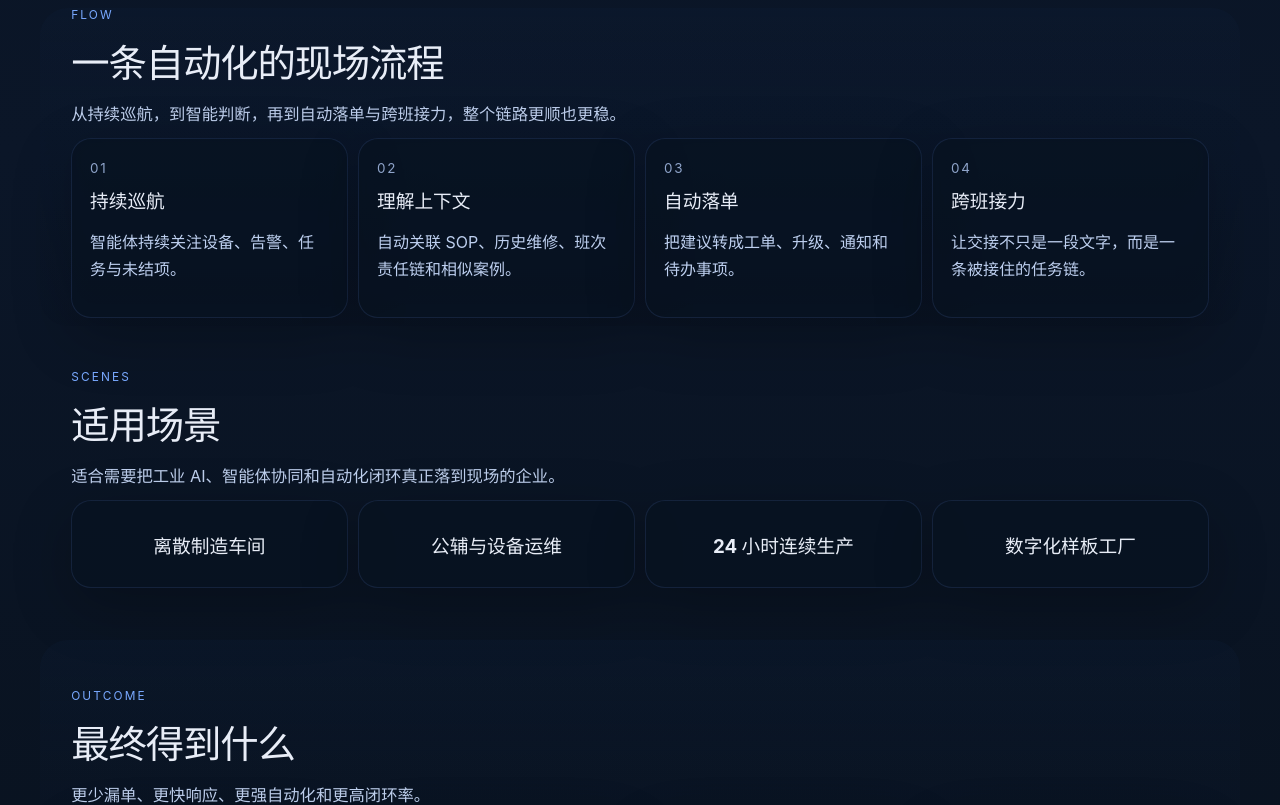
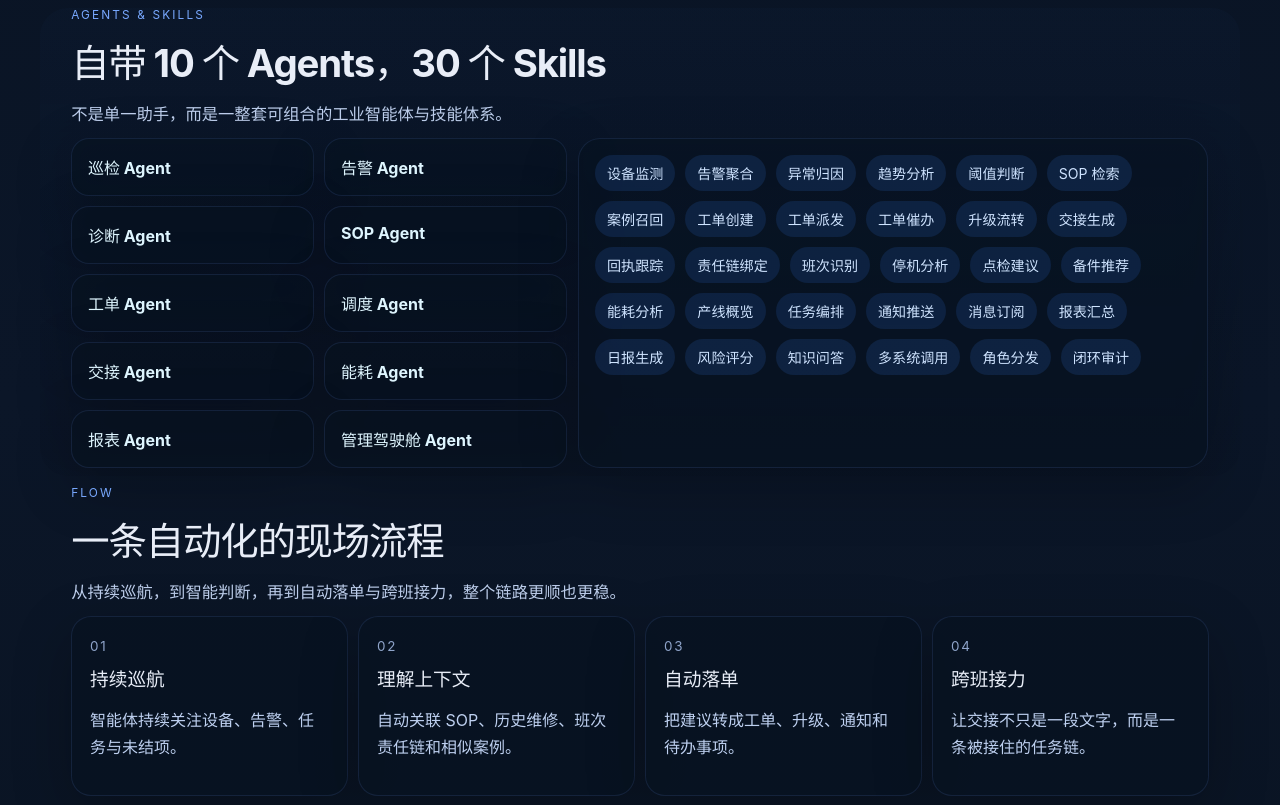
Before and after one commit to Roycent/IndustryClawStory, a React (Vite) app: page / in a window 1280 px wide. Shown: the part 1040-1845 px from the top of the page. Built offline with nearby package versions, Linux system fonts and the light colour scheme.

Commit message:
feat: add agents and skills section

```diff
--- a/src/App.css
+++ b/src/App.css
@@ -113,7 +113,7 @@ a { color: inherit; text-decoration: none; }
 .primary-btn:hover, .secondary-btn:hover { transform: translateY(-1px); }
 .hero-panel { display: flex; flex-direction: column; gap: 10px; }
 
-.panel-card, .value-card, .scene-card, .cta-card, .process-card, .outcome-pill, .role-pill {
+.panel-card, .value-card, .scene-card, .cta-card, .process-card, .outcome-pill, .role-pill, .agent-card, .skill-cloud {
   background: rgba(8, 18, 33, 0.72);
   border: 1px solid rgba(113, 159, 255, 0.12);
   box-shadow: 0 18px 60px rgba(0, 0, 0, 0.24);
@@ -167,9 +167,44 @@ a { color: inherit; text-decoration: none; }
   font-size: clamp(1.9rem, 3vw, 2.8rem);
   letter-spacing: -0.03em;
 }
-.value-grid, .scene-grid, .process-grid, .outcome-row, .role-row {
+.value-grid, .scene-grid, .process-grid, .outcome-row, .role-row, .agent-grid {
   display: grid;
   gap: 10px;
+}
+
+.agent-skill-layout {
+  display: grid;
+  grid-template-columns: 1.1fr 1.4fr;
+  gap: 12px;
+}
+
+.agent-grid {
+  grid-template-columns: repeat(2, minmax(0, 1fr));
+}
+
+.agent-card {
+  border-radius: 18px;
+  padding: 16px;
+  font-weight: 700;
+  color: #dff6ff;
+}
+
+.skill-cloud {
+  border-radius: 22px;
+  padding: 16px;
+  display: flex;
+  flex-wrap: wrap;
+  gap: 10px;
+  align-content: flex-start;
+}
+
+.skill-chip {
+  border-radius: 999px;
+  padding: 8px 12px;
+  background: rgba(59, 130, 246, 0.14);
+  color: #cfe4ff;
+  font-size: 0.88rem;
+  white-space: nowrap;
 }
 .triple-grid { grid-template-columns: repeat(3, minmax(0, 1fr)); }
 .single-line-grid, .process-grid, .outcome-row, .role-row { grid-template-columns: repeat(4, minmax(0, 1fr)); }
@@ -220,7 +255,7 @@ a { color: inherit; text-decoration: none; }
 .delay-3 { transition-delay: 0.24s; }
 
 @media (max-width: 1080px) {
-  .hero-content, .triple-grid, .single-line-grid, .process-grid, .outcome-row, .role-row {
+  .hero-content, .triple-grid, .single-line-grid, .process-grid, .outcome-row, .role-row, .agent-skill-layout, .agent-grid {
     grid-template-columns: 1fr;
   }
   .section, .hero { padding-left: 20px; padding-right: 20px; }
@@ -248,4 +283,5 @@ a { color: inherit; text-decoration: none; }
   .hero-actions { flex-direction: column; }
   .primary-btn, .secondary-btn { width: 100%; }
   .cta-card { padding: 22px; }
+  .skill-cloud { padding: 14px; }
 }
--- a/src/App.tsx
+++ b/src/App.tsx
@@ -12,6 +12,27 @@ const values = [
 
 const roles = ['班组长 / 值班长', '机修 / 电气人员', '运维负责人', '接班班组']
 
+const agents = [
+  '巡检 Agent',
+  '告警 Agent',
+  '诊断 Agent',
+  'SOP Agent',
+  '工单 Agent',
+  '调度 Agent',
+  '交接 Agent',
+  '能耗 Agent',
+  '报表 Agent',
+  '管理驾驶舱 Agent',
+]
+
+const skills = [
+  '设备监测', '告警聚合', '异常归因', '趋势分析', '阈值判断', 'SOP 检索',
+  '案例召回', '工单创建', '工单派发', '工单催办', '升级流转', '交接生成',
+  '回执跟踪', '责任链绑定', '班次识别', '停机分析', '点检建议', '备件推荐',
+  '能耗分析', '产线概览', '任务编排', '通知推送', '消息订阅', '报表汇总',
+  '日报生成', '风险评分', '知识问答', '多系统调用', '角色分发', '闭环审计',
+]
+
 const processSteps = [
   { title: '持续巡航', text: '智能体持续关注设备、告警、任务与未结项。' },
   { title: '理解上下文', text: '自动关联 SOP、历史维修、班次责任链和相似案例。' },
@@ -19,13 +40,7 @@ const processSteps = [
   { title: '跨班接力', text: '让交接不只是一段文字，而是一条被接住的任务链。' },
 ]
 
-const scenes = [
-  '离散制造车间',
-  '公辅与设备运维',
-  '24 小时连续生产',
-  '数字化样板工厂',
-]
-
+const scenes = ['离散制造车间', '公辅与设备运维', '24 小时连续生产', '数字化样板工厂']
 const outcomes = ['减少漏单', '缩短响应', '自动派发', '提升闭环率']
 
 function App() {
@@ -59,9 +74,9 @@ function App() {
           </div>
           <div className="nav-links">
             <a href="#value">价值</a>
+            <a href="#agents">Agents</a>
             <a href="#flow">流程</a>
             <a href="#scenes">场景</a>
-            <a href="https://github.com/Roycent/IndustryClaw" target="_blank" rel="noreferrer">原型</a>
           </div>
         </nav>
 
@@ -120,7 +135,27 @@ function App() {
           </div>
         </section>
 
-        <section id="flow" className="section reveal compact-screen alt-section">
+        <section id="agents" className="section reveal compact-screen alt-section">
+          <div className="section-heading narrow">
+            <p className="eyebrow">AGENTS & SKILLS</p>
+            <h2>自带 10 个 Agents，30 个 Skills</h2>
+            <p className="section-text">不是单一助手，而是一整套可组合的工业智能体与技能体系。</p>
+          </div>
+          <div className="agent-skill-layout">
+            <div className="agent-grid">
+              {agents.map((agent, index) => (
+                <div key={agent} className={`agent-card reveal delay-${(index % 3) + 1}`}>{agent}</div>
+              ))}
+            </div>
+            <div className="skill-cloud reveal delay-2">
+              {skills.map((skill) => (
+                <span key={skill} className="skill-chip">{skill}</span>
+              ))}
+            </div>
+          </div>
+        </section>
+
+        <section id="flow" className="section reveal compact-screen">
           <div className="section-heading narrow">
             <p className="eyebrow">FLOW</p>
             <h2>一条自动化的现场流程</h2>
@@ -137,7 +172,7 @@ function App() {
           </div>
         </section>
 
-        <section id="scenes" className="section reveal compact-screen">
+        <section id="scenes" className="section reveal compact-screen alt-section">
           <div className="section-heading narrow">
             <p className="eyebrow">SCENES</p>
             <h2>适用场景</h2>
@@ -152,7 +187,7 @@ function App() {
           </div>
         </section>
 
-        <section className="section reveal compact-screen alt-section">
+        <section className="section reveal compact-screen">
           <div className="section-heading narrow">
             <p className="eyebrow">OUTCOME</p>
             <h2>最终得到什么</h2>
@@ -170,9 +205,7 @@ function App() {
             <p className="eyebrow">INDUSTRYCLAW STORY</p>
             <h2>一只真正会干活的工业龙虾</h2>
             <p>它不是另一个聊天框，而是一个能巡航、分析、调用系统并自动推动现场任务闭环的智能体。</p>
-            <a className="primary-btn" href="https://github.com/Roycent/IndustryClawStory" target="_blank" rel="noreferrer">
-              查看官网源码
-            </a>
+            <a className="primary-btn" href="https://github.com/Roycent/IndustryClawStory" target="_blank" rel="noreferrer">查看官网源码</a>
           </div>
         </section>
       </main>
```
